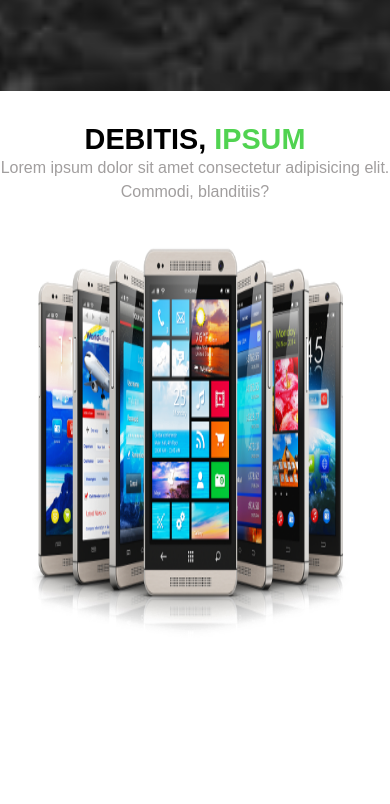
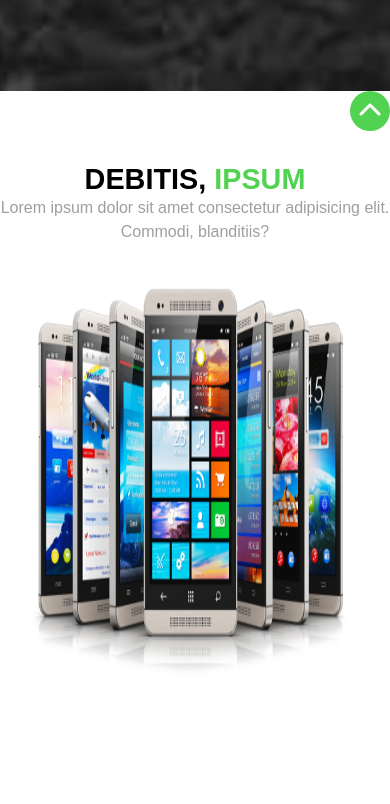
Before and after one commit to RuhamaMalik/Web-Design-template, a plain HTML site: page index.html in a window 390 px wide. Shown: the part 1009-1813 px from the top of the page. Drawn offline with Linux system fonts and the light colour scheme.

Commit message:
work complete

```diff
--- a/index.html
+++ b/index.html
@@ -53,6 +53,7 @@
     </div>
 
     <!-- ABOUT SECTION -->
+    <a href="#" class="back-to-top"><i class="fa-solid fa-chevron-up"></i></a>
 
     <div class="content">
       <div class="contentHead">
@@ -235,8 +236,9 @@
           <img id="popup-img" class="popup-content" alt="Popup Image">
         </div>
       </div>
+      <div id="contact"></div>
 
-      <div class="contactParent" id="contact">
+      <div class="contactParent" >
         <div class="contact">
           <div class="form">
             <h2 >Send us a message</h2>
@@ -329,6 +331,8 @@
 
       <!-- footer section ends-->
 
+
+
     <script src="index.js"></script>
 </body>
 
--- a/index.js
+++ b/index.js
@@ -74,7 +74,7 @@ window.addEventListener("scroll", () => {
   var windowHeight = window.innerHeight;
 
   if (window.scrollY >= sectionTop - windowHeight) {
-    console.log("Scroll Triggered!");
+    // console.log("Scroll Triggered!");
     updateNumbers(0, 0, 0);
     startIncrementing();
   }
@@ -196,18 +196,23 @@ function submitForm() {
     console.log(data);
     resetForm();
   }
-  function resetForm() {
-    document.getElementById("name").value = "";
-    document.getElementById("email").value = "";
-    document.getElementById("subject").value = "";
-    document.getElementById("message").value = "";
+  const popupContent = document.getElementById("popup-content");
+  const success = document.getElementById("success");
+  if (data) {
+    popupContent.innerHTML = email;
+    success.style.display = "flex";
+  } else {
+    success.style.display = "none";
   }
+}
 
-  const popupContent = document.getElementById("popup-content");
-  popupContent.innerHTML = email;
-  const success = document.getElementById("success");
-  success.style.display = "flex";
+function resetForm() {
+  document.getElementById("name").value = "";
+  document.getElementById("email").value = "";
+  document.getElementById("subject").value = "";
+  document.getElementById("message").value = "";
 }
+
 function closePopup() {
   const success = document.getElementById("success");
   success.style.display = "none";
--- a/style.css
+++ b/style.css
@@ -22,7 +22,21 @@ h2 {
 h2 span {
   color: rgb(81, 211, 81);
 }
+.back-to-top{
+  position: sticky;
+  top: 90%;
+  left: 94%;
+  height: 50px;
+  width: 50px;
+  background-color: rgb(81, 211, 81);
+  border-radius: 50%;
+  z-index: 1000;
+  display: flex;align-items: center;
+  justify-content: center;
+  color: white;
+  font-size: 1.5em;
 
+}
 .btn {
   outline: none;
   border: 1px solid rgb(81, 211, 81);
@@ -560,6 +574,14 @@ h2 span {
     width: 90vw;
     padding: 1.2em;
   }
+  .back-to-top{
+    /* top: 84%;
+    left: 92%; */
+    height: 40px;
+    width: 40px;
+
+  }
+
 }
 
 @media (max-width: 430px) {
```
